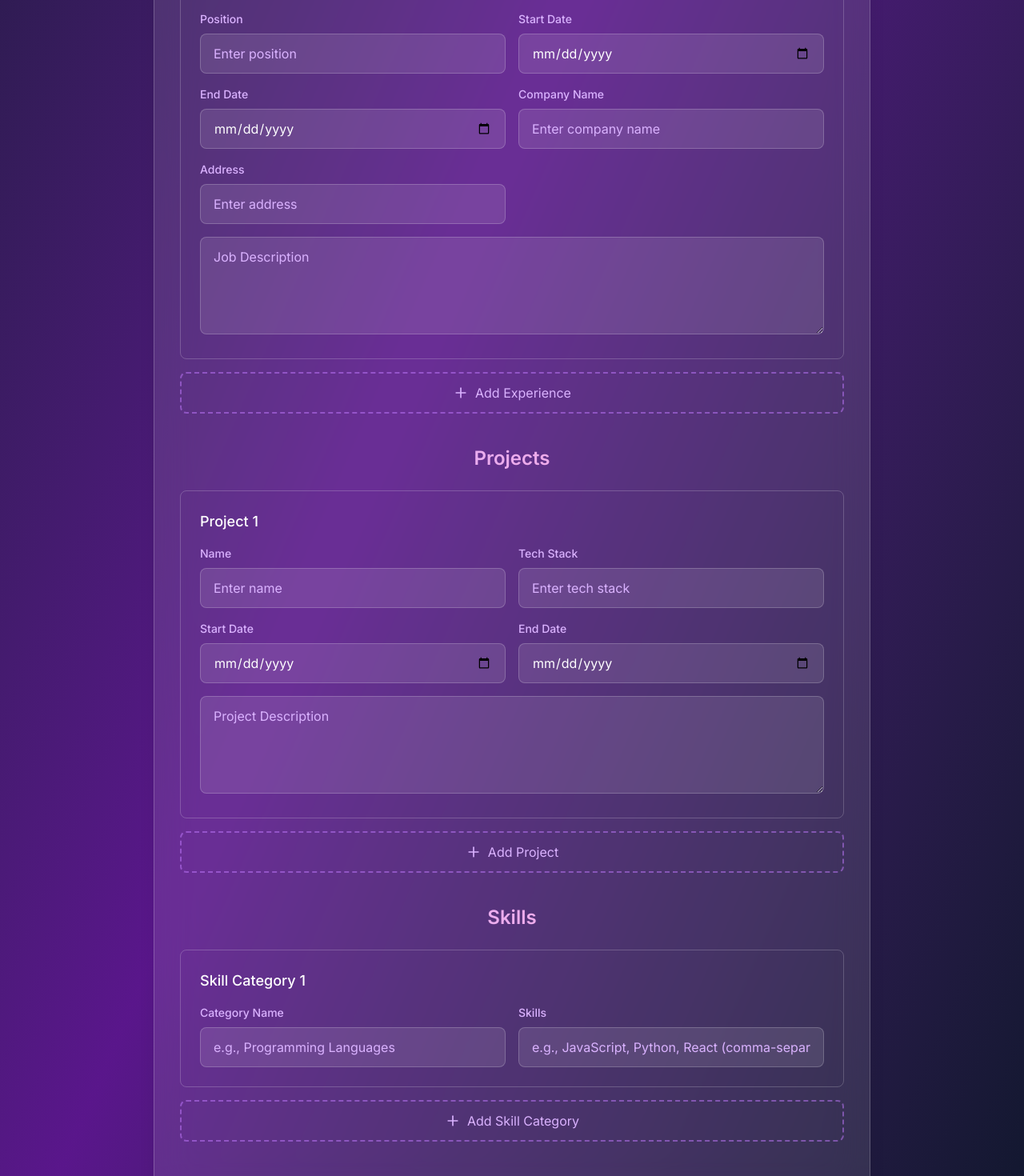
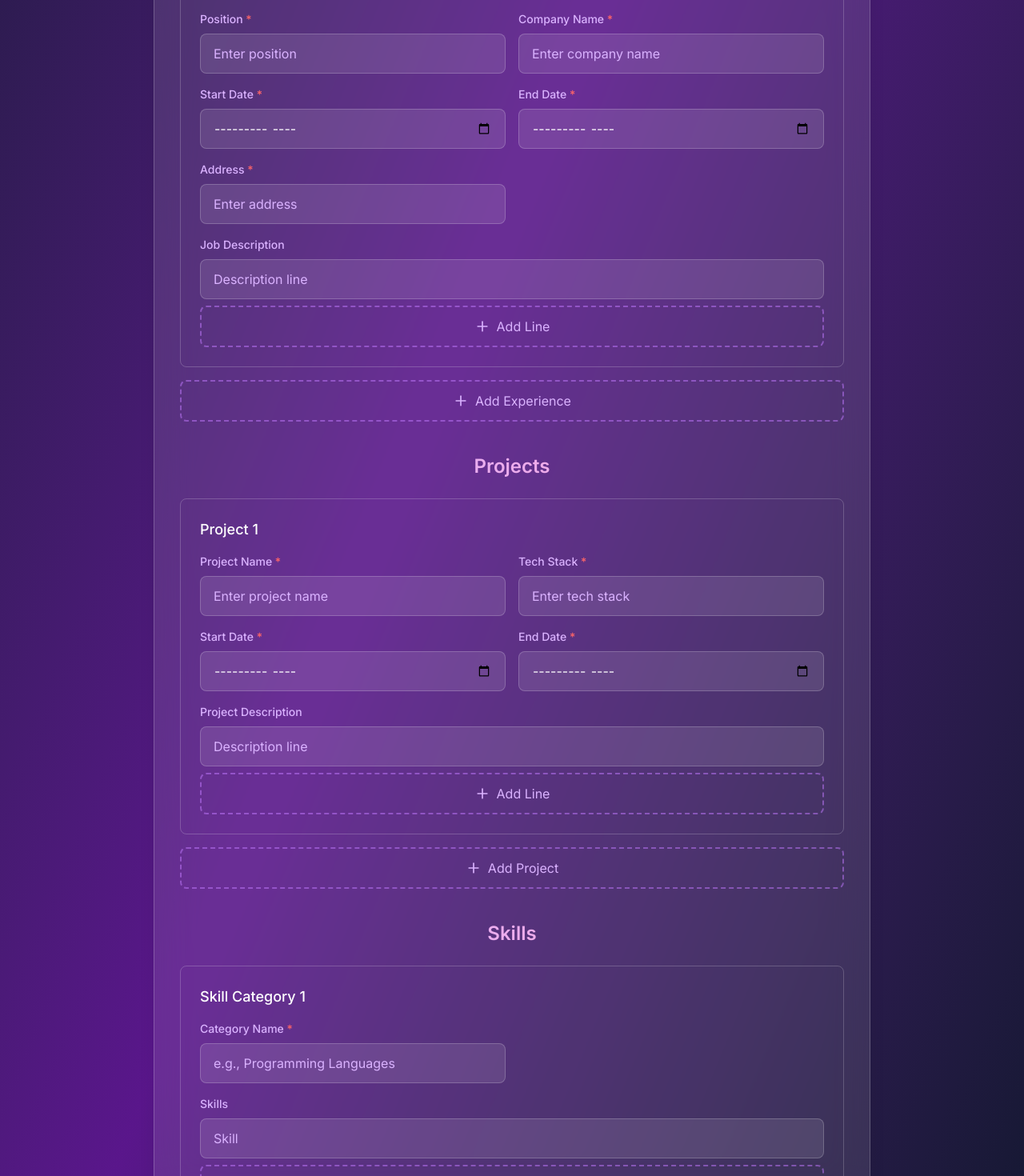
Before and after one commit to krisn2/rust-cohort, a React (Vite) app in the folder resume_craft/resume-frontend/: page /build in a window 1280 px wide. Shown: the part 1300-2770 px from the top of the page at 80% size. Built offline with nearby package versions, Linux system fonts and the light colour scheme.

Commit message:
project is ready to build resume

```diff
--- a/resume_craft/resume-frontend/src/components/ResumeForm.jsx
+++ b/resume_craft/resume-frontend/src/components/ResumeForm.jsx
@@ -1,9 +1,9 @@
-import { useState, useEffect } from "react"; // Added useEffect
+import { useState, useEffect } from "react";
 import { Plus, Trash2, Save, AlertCircle } from "lucide-react";
 import axios from "axios";
 
 const ResumeForm = () => {
-  // State for authentication token, loaded from localStorage
+  // State for authentication token, loaded from localStorage (commented out for simplicity as per HTML form)
   // const [token, setToken] = useState(localStorage.getItem("auth_token") || "");
 
   const [data, setData] = useState({
@@ -37,12 +37,13 @@ const ResumeForm = () => {
           company_name: "",
           address: "",
           job_des: {
-            lines: [""],
+            lines: [""], // Initialize with one empty line
           },
         },
       ],
     },
-    project: {
+    // Corrected the key from 'project' to 'projects' to match backend expectation from HTML form
+    projects: {
       projects: [
         {
           name: "",
@@ -50,7 +51,7 @@ const ResumeForm = () => {
           start_date: "",
           end_date: "",
           project_des: {
-            lines: [""],
+            lines: [""], // Initialize with one empty line
           },
         },
       ],
@@ -59,7 +60,7 @@ const ResumeForm = () => {
       categories: [
         {
           category_name: "",
-          items: [""],
+          items: [""], // Initialize with one empty item
         },
       ],
     },
@@ -70,19 +71,18 @@ const ResumeForm = () => {
 
   // Effect to keep token state in sync with localStorage.
   // This is important if the token might be set by another part of the application.
-  useEffect(() => {
-    const handleStorageChange = () => {
-      // setToken(localStorage.getItem("auth_token") || "");
-    };
+  // useEffect(() => {
+  //   const handleStorageChange = () => {
+  //     setToken(localStorage.getItem("auth_token") || "");
+  //   };
 
-    window.addEventListener("storage", handleStorageChange);
-    // Also check on mount in case it was set before this component rendered
-    handleStorageChange();
+  //   window.addEventListener("storage", handleStorageChange);
+  //   handleStorageChange(); // Also check on mount
 
-    return () => {
-      window.removeEventListener("storage", handleStorageChange);
-    };
-  }, []);
+  //   return () => {
+  //     window.removeEventListener("storage", handleStorageChange);
+  //   };
+  // }, []);
 
   // Personal Information Updates
   const updatePersonal = (field, value) => {
@@ -137,17 +137,42 @@ const ResumeForm = () => {
   // Experience Updates
   const updateExperience = (index, field, value) => {
     const updated = [...data.experience.experiences];
-    if (field === "job_des") {
-      if (!updated[index].job_des) {
-        updated[index].job_des = { lines: [""] };
-      }
-      updated[index].job_des.lines[0] = value;
-    } else {
     updated[index][field] = value;
-    }
     setData((prev) => ({
       ...prev,
       experience: { experiences: updated },
+    }));
+  };
+
+  const addJobDescriptionLine = (expIndex) => {
+    const updatedExperiences = [...data.experience.experiences];
+    if (!updatedExperiences[expIndex].job_des) {
+      updatedExperiences[expIndex].job_des = { lines: [] };
+    }
+    updatedExperiences[expIndex].job_des.lines.push("");
+    setData((prev) => ({
+      ...prev,
+      experience: { experiences: updatedExperiences },
+    }));
+  };
+
+  const removeJobDescriptionLine = (expIndex, lineIndex) => {
+    const updatedExperiences = [...data.experience.experiences];
+    if (updatedExperiences[expIndex].job_des.lines.length > 1) {
+      updatedExperiences[expIndex].job_des.lines.splice(lineIndex, 1);
+      setData((prev) => ({
+        ...prev,
+        experience: { experiences: updatedExperiences },
+      }));
+    }
+  };
+
+  const updateJobDescriptionLine = (expIndex, lineIndex, value) => {
+    const updatedExperiences = [...data.experience.experiences];
+    updatedExperiences[expIndex].job_des.lines[lineIndex] = value;
+    setData((prev) => ({
+      ...prev,
+      experience: { experiences: updatedExperiences },
     }));
   };
 
@@ -186,28 +211,55 @@ const ResumeForm = () => {
   };
 
   // Project Updates
+  // Ensure this uses 'projects' not 'project' to match state structure
   const updateProject = (index, field, value) => {
-    const updated = [...data.project.projects];
-    if (field === "project_des") {
-      if (!updated[index].project_des) {
-        updated[index].project_des = { lines: [""] };
-      }
-      updated[index].project_des.lines[0] = value;
-    } else {
+    const updated = [...data.projects.projects];
     updated[index][field] = value;
-    }
     setData((prev) => ({
       ...prev,
-      project: { projects: updated },
+      projects: { projects: updated },
     }));
   };
+
+  const addProjectDescriptionLine = (projIndex) => {
+    const updatedProjects = [...data.projects.projects];
+    if (!updatedProjects[projIndex].project_des) {
+      updatedProjects[projIndex].project_des = { lines: [] };
+    }
+    updatedProjects[projIndex].project_des.lines.push("");
+    setData((prev) => ({
+      ...prev,
+      projects: { projects: updatedProjects },
+    }));
+  };
+
+  const removeProjectDescriptionLine = (projIndex, lineIndex) => {
+    const updatedProjects = [...data.projects.projects];
+    if (updatedProjects[projIndex].project_des.lines.length > 1) {
+      updatedProjects[projIndex].project_des.lines.splice(lineIndex, 1);
+      setData((prev) => ({
+        ...prev,
+        projects: { projects: updatedProjects },
+      }));
+    }
+  };
+
+  const updateProjectDescriptionLine = (projIndex, lineIndex, value) => {
+    const updatedProjects = [...data.projects.projects];
+    updatedProjects[projIndex].project_des.lines[lineIndex] = value;
+    setData((prev) => ({
+      ...prev,
+      projects: { projects: updatedProjects },
+    }));
+  };
+
 
   const addProject = () => {
     setData((prev) => ({
       ...prev,
-      project: {
+      projects: { // Use 'projects' here
         projects: [
-          ...prev.project.projects,
+          ...prev.projects.projects, // Use 'projects' here
           {
             name: "",
             tech_stack: "",
@@ -223,27 +275,55 @@ const ResumeForm = () => {
   };
 
   const removeProject = (index) => {
-    if (data.project.projects.length > 1) {
+    if (data.projects.projects.length > 1) { // Use 'projects' here
       setData((prev) => ({
         ...prev,
-        project: {
-          projects: prev.project.projects.filter((_, i) => i !== index),
+        projects: { // Use 'projects' here
+          projects: prev.projects.projects.filter((_, i) => i !== index), // Use 'projects' here
         },
       }));
     }
   };
 
   // Skills Updates
-  const updateSkills = (index, field, value) => {
+  const updateSkillCategoryName = (index, value) => {
     const updated = [...data.skills.categories];
-    if (field === "category_name") {
     updated[index].category_name = value;
-    } else if (field === "items") {
-      updated[index].items[0] = value;
-    }
     setData((prev) => ({
       ...prev,
       skills: { categories: updated },
+    }));
+  };
+
+  const addSkillItem = (catIndex) => {
+    const updatedCategories = [...data.skills.categories];
+    if (!updatedCategories[catIndex].items) {
+      updatedCategories[catIndex].items = [];
+    }
+    updatedCategories[catIndex].items.push("");
+    setData((prev) => ({
+      ...prev,
+      skills: { categories: updatedCategories },
+    }));
+  };
+
+  const removeSkillItem = (catIndex, itemIndex) => {
+    const updatedCategories = [...data.skills.categories];
+    if (updatedCategories[catIndex].items.length > 1) {
+      updatedCategories[catIndex].items.splice(itemIndex, 1);
+      setData((prev) => ({
+        ...prev,
+        skills: { categories: updatedCategories },
+      }));
+    }
+  };
+
+  const updateSkillItem = (catIndex, itemIndex, value) => {
+    const updatedCategories = [...data.skills.categories];
+    updatedCategories[catIndex].items[itemIndex] = value;
+    setData((prev) => ({
+      ...prev,
+      skills: { categories: updatedCategories },
     }));
   };
 
@@ -279,7 +359,7 @@ const ResumeForm = () => {
     if (!personal.fullname || !personal.email || !personal.number) {
       return "Please fill in required personal information (Name, Email, Phone)";
     }
-    // Check if token exists before submission
+    // Check if token exists before submission (if token is enabled)
     // if (!token) {
     //   return "An authentication token is required to submit your resume. Please ensure you are logged in.";
     // }
@@ -293,7 +373,8 @@ const ResumeForm = () => {
         normalizedPersonal[key] = null;
     });
 
-    const normalizedProjects = data.project.projects.map((project) => {
+    // Ensure we are normalizing data.projects.projects
+    const normalizedProjects = data.projects.projects.map((project) => {
       return {
         ...project,
         tech_stack:
@@ -304,7 +385,7 @@ const ResumeForm = () => {
     return {
       ...data,
       personal: normalizedPersonal,
-      project: { projects: normalizedProjects },
+      projects: { projects: normalizedProjects }, // Use 'projects' here
     };
   };
 
@@ -350,10 +431,29 @@ const ResumeForm = () => {
       });
     } catch (err) {
       console.error("❌ Error submitting resume:", err);
-    setSubmitStatus({
-      type: 'error',
-      message: `❌ Failed to download resume PDF. ${err.response?.data || err.message}`,
-    });
+      let errorMessage = `❌ Failed to download resume PDF. ${err.message}`;
+      if (err.response && err.response.data) {
+        try {
+          // Attempt to read error message from blob if it's JSON
+          const errorBlob = new Blob([err.response.data], { type: 'application/json' });
+          const reader = new FileReader();
+          reader.onload = function() {
+            try {
+              const errorJson = JSON.parse(reader.result);
+              errorMessage = `❌ Failed to download resume PDF. ${errorJson.message || JSON.stringify(errorJson)}`;
+              setSubmitStatus({ type: 'error', message: errorMessage });
+            } catch (parseError) {
+              // If not JSON, use default blob error or status text
+              setSubmitStatus({ type: 'error', message: `❌ Failed to download resume PDF. Server responded with status: ${err.response.status}` });
+            }
+          };
+          reader.readAsText(errorBlob);
+        } catch (readError) {
+            setSubmitStatus({ type: 'error', message: `❌ Failed to download resume PDF. Server responded with status: ${err.response.status}` });
+        }
+      } else {
+        setSubmitStatus({ type: 'error', message: errorMessage });
+      }
     } finally {
       setIsSubmitting(false);
     }
@@ -390,6 +490,7 @@ const ResumeForm = () => {
                   label={formatLabel(key)}
                   value={data.personal[key]}
                   onChange={(e) => updatePersonal(key, e.target.value)}
+                  type={key.includes("url") ? "url" : key.includes("email") ? "email" : key.includes("number") ? "tel" : "text"}
                   required={["fullname", "email", "number"].includes(key)}
                 />
               ))}
@@ -424,7 +525,8 @@ const ResumeForm = () => {
                       onChange={(e) =>
                         updateEducation(index, key, e.target.value)
                       }
-                      type={key.includes("date") ? "date" : "text"}
+                      type={key.includes("date") ? "month" : "text"}
+                      required={true} // All education fields are required in HTML
                     />
                   ))}
                 </div>
@@ -455,31 +557,62 @@ const ResumeForm = () => {
                   )}
                 </div>
                 <div className="grid grid-cols-1 md:grid-cols-2 gap-4">
-                  {Object.entries(exp).map(([key, val]) =>
-                    key === "job_des" ? (
-                      <div key={key} className="md:col-span-2">
-                        <textarea
-                          placeholder="Job Description"
-                          value={val?.lines?.[0] || ""}
-                          onChange={(e) =>
-                            updateExperience(index, "job_des", e.target.value)
-                          }
-                          rows="4"
-                          className="w-full px-4 py-3 rounded-lg bg-white/10 border border-white/20 text-white placeholder-purple-300 focus:outline-none focus:ring-2 focus:ring-purple-400 resize-vertical"
+                  <Input
+                    label="Position"
+                    value={exp.position}
+                    onChange={(e) => updateExperience(index, "position", e.target.value)}
+                    required={true}
                   />
+                  <Input
+                    label="Company Name"
+                    value={exp.company_name}
+                    onChange={(e) => updateExperience(index, "company_name", e.target.value)}
+                    required={true}
+                  />
+                  <Input
+                    label="Start Date"
+                    value={exp.start_date}
+                    onChange={(e) => updateExperience(index, "start_date", e.target.value)}
+                    type="month"
+                    required={true}
+                  />
+                  <Input
+                    label="End Date"
+                    value={exp.end_date}
+                    onChange={(e) => updateExperience(index, "end_date", e.target.value)}
+                    type="month"
+                    required={true}
+                  />
+                  <Input
+                    label="Address"
+                    value={exp.address}
+                    onChange={(e) => updateExperience(index, "address", e.target.value)}
+                    required={true}
+                  />
+
+                  {/* Dynamic Job Description Lines */}
+                  <div className="md:col-span-2">
+                    <label className="block text-sm font-medium text-purple-300 mb-2">
+                      Job Description
+                    </label>
+                    {exp.job_des.lines.map((line, lineIdx) => (
+                      <div key={lineIdx} className="flex items-center gap-2 mb-2">
+                        <input
+                          type="text"
+                          placeholder="Description line"
+                          value={line || ""}
+                          onChange={(e) => updateJobDescriptionLine(index, lineIdx, e.target.value)}
+                          className="flex-1 px-4 py-3 rounded-lg bg-white/10 border border-white/20 text-white placeholder-purple-300 focus:outline-none focus:ring-2 focus:ring-purple-400"
+                        />
+                        {exp.job_des.lines.length > 1 && (
+                          <button type="button" onClick={() => removeJobDescriptionLine(index, lineIdx)} className="text-red-400 hover:text-red-300 p-1">
+                            <Trash2 className="w-4 h-4" />
+                          </button>
+                        )}
                       </div>
-                    ) : (
-                      <Input
-                        key={key}
-                        label={formatLabel(key)}
-                        value={val}
-                        onChange={(e) =>
-                          updateExperience(index, key, e.target.value)
-                        }
-                        type={key.includes("date") ? "date" : "text"}
-                      />
-                    )
-                  )}
+                    ))}
+                    <AddButton onClick={() => addJobDescriptionLine(index)} text="Add Line" />
+                  </div>
                 </div>
               </div>
             ))}
@@ -488,14 +621,14 @@ const ResumeForm = () => {
 
           {/* Projects */}
           <Section title="Projects">
-            {data.project.projects.map((proj, index) => (
+            {data.projects.projects.map((proj, index) => (
               <div
                 key={index}
                 className="border border-white/20 rounded-lg p-6 mb-4"
               >
                 <div className="flex justify-between items-center mb-4">
                   <h4 className="text-lg font-medium">Project {index + 1}</h4>
-                  {data.project.projects.length > 1 && (
+                  {data.projects.projects.length > 1 && (
                     <button
                       type="button"
                       onClick={() => removeProject(index)}
@@ -506,31 +639,56 @@ const ResumeForm = () => {
                   )}
                 </div>
                 <div className="grid grid-cols-1 md:grid-cols-2 gap-4">
-                  {Object.entries(proj).map(([key, val]) =>
-                    key === "project_des" ? (
-                      <div key={key} className="md:col-span-2">
-                        <textarea
-                          placeholder="Project Description"
-                          value={val?.lines?.[0] || ""}
-                          onChange={(e) =>
-                            updateProject(index, "project_des", e.target.value)
-                          }
-                          rows="4"
-                          className="w-full px-4 py-3 rounded-lg bg-white/10 border border-white/20 text-white placeholder-purple-300 focus:outline-none focus:ring-2 focus:ring-purple-400 resize-vertical"
+                  <Input
+                    label="Project Name"
+                    value={proj.name}
+                    onChange={(e) => updateProject(index, "name", e.target.value)}
+                    required={true}
                   />
+                  <Input
+                    label="Tech Stack"
+                    value={proj.tech_stack}
+                    onChange={(e) => updateProject(index, "tech_stack", e.target.value)}
+                    required={true}
+                  />
+                  <Input
+                    label="Start Date"
+                    value={proj.start_date}
+                    onChange={(e) => updateProject(index, "start_date", e.target.value)}
+                    type="month"
+                    required={true}
+                  />
+                  <Input
+                    label="End Date"
+                    value={proj.end_date}
+                    onChange={(e) => updateProject(index, "end_date", e.target.value)}
+                    type="month"
+                    required={true}
+                  />
+
+                  {/* Dynamic Project Description Lines */}
+                  <div className="md:col-span-2">
+                    <label className="block text-sm font-medium text-purple-300 mb-2">
+                      Project Description
+                    </label>
+                    {proj.project_des.lines.map((line, lineIdx) => (
+                      <div key={lineIdx} className="flex items-center gap-2 mb-2">
+                        <input
+                          type="text"
+                          placeholder="Description line"
+                          value={line || ""}
+                          onChange={(e) => updateProjectDescriptionLine(index, lineIdx, e.target.value)}
+                          className="flex-1 px-4 py-3 rounded-lg bg-white/10 border border-white/20 text-white placeholder-purple-300 focus:outline-none focus:ring-2 focus:ring-purple-400"
+                        />
+                        {proj.project_des.lines.length > 1 && (
+                          <button type="button" onClick={() => removeProjectDescriptionLine(index, lineIdx)} className="text-red-400 hover:text-red-300 p-1">
+                            <Trash2 className="w-4 h-4" />
+                          </button>
+                        )}
                       </div>
-                    ) : (
-                      <Input
-                        key={key}
-                        label={formatLabel(key)}
-                        value={val}
-                        onChange={(e) =>
-                          updateProject(index, key, e.target.value)
-                        }
-                        type={key.includes("date") ? "date" : "text"}
-                      />
-                    )
-                  )}
+                    ))}
+                    <AddButton onClick={() => addProjectDescriptionLine(index)} text="Add Line" />
+                  </div>
                 </div>
               </div>
             ))}
@@ -563,18 +721,34 @@ const ResumeForm = () => {
                     label="Category Name"
                     value={category.category_name}
                     onChange={(e) =>
-                      updateSkills(index, "category_name", e.target.value)
+                      updateSkillCategoryName(index, e.target.value)
                     }
                     placeholder="e.g., Programming Languages"
+                    required={true} // Category name is required in HTML
                   />
-                  <Input
-                    label="Skills"
-                    value={category.items?.[0] || ""}
-                    onChange={(e) =>
-                      updateSkills(index, "items", e.target.value)
-                    }
-                    placeholder="e.g., JavaScript, Python, React (comma-separated)"
+                  {/* Dynamic Skill Items */}
+                  <div className="md:col-span-2">
+                    <label className="block text-sm font-medium text-purple-300 mb-2">
+                      Skills
+                    </label>
+                    {category.items.map((item, itemIdx) => (
+                      <div key={itemIdx} className="flex items-center gap-2 mb-2">
+                        <input
+                          type="text"
+                          placeholder="Skill"
+                          value={item || ""}
+                          onChange={(e) => updateSkillItem(index, itemIdx, e.target.value)}
+                          className="flex-1 px-4 py-3 rounded-lg bg-white/10 border border-white/20 text-white placeholder-purple-300 focus:outline-none focus:ring-2 focus:ring-purple-400"
                         />
+                        {category.items.length > 1 && (
+                          <button type="button" onClick={() => removeSkillItem(index, itemIdx)} className="text-red-400 hover:text-red-300 p-1">
+                            <Trash2 className="w-4 h-4" />
+                          </button>
+                        )}
+                      </div>
+                    ))}
+                    <AddButton onClick={() => addSkillItem(index)} text="Add Skill" />
+                  </div>
                 </div>
               </div>
             ))}
@@ -584,7 +758,7 @@ const ResumeForm = () => {
           <div className="text-center pt-6">
             <button
               type="submit"
-              // disabled={isSubmitting || !token} // Disable if not logged in
+              // disabled={isSubmitting || !token} // Disable if not logged in (re-enable if token is used)
               className={`inline-flex items-center gap-2 px-8 py-3 rounded-xl shadow-lg transition-all duration-300 font-semibold ${
                 isSubmitting
                   ? "bg-gray-500 cursor-not-allowed"
@@ -601,7 +775,7 @@ const ResumeForm = () => {
   );
 };
 
-// Helper Components
+// Helper Components (remain mostly the same)
 const Input = ({
   label,
   value,
@@ -617,7 +791,7 @@ const Input = ({
     <input
       type={type}
       placeholder={placeholder || `Enter ${label.toLowerCase()}`}
-      value={value || ""}
+      value={value}
       onChange={onChange}
       required={required}
       className="w-full px-4 py-3 rounded-lg bg-white/10 border border-white/20 text-white placeholder-purple-300 focus:outline-none focus:ring-2 focus:ring-purple-400 transition-all duration-200"
```
Lines whose indentation alone changed are shown as unchanged.
